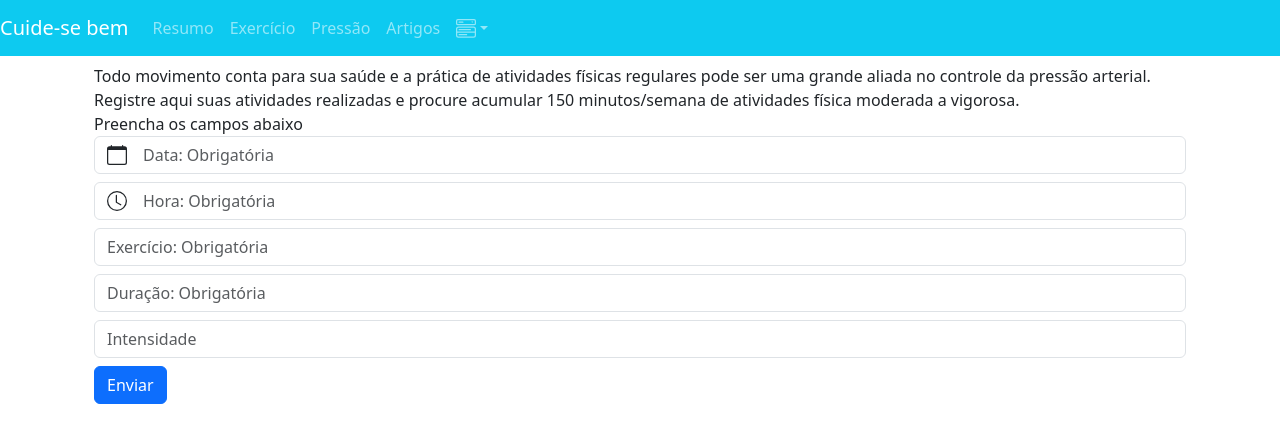
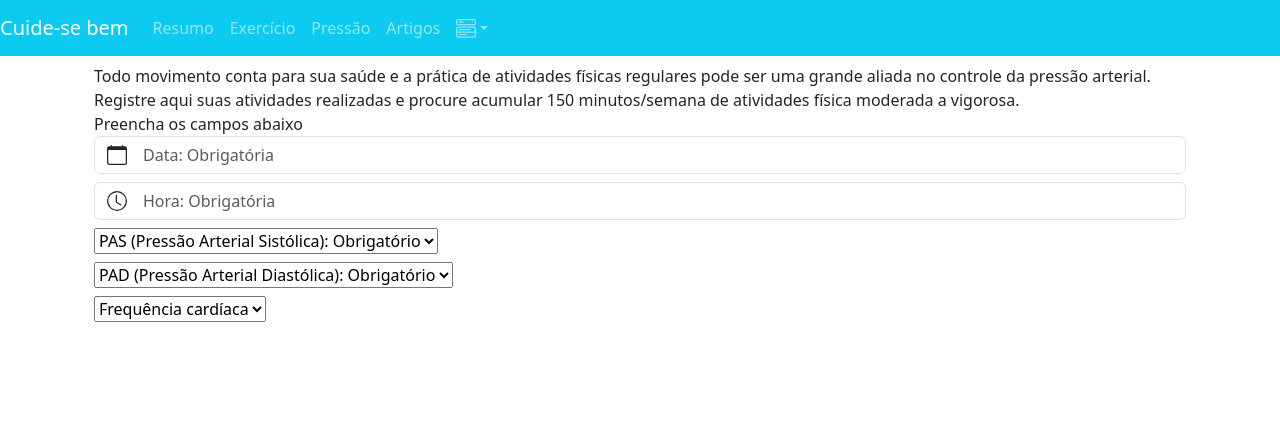
Before and after one commit to ranielisilveira/cuide-se-bem, a Vue app: page /pressureForm in a window 1280 px wide. Shown: the top 442 px of the page. Built offline with nearby package versions, Linux system fonts and the light colour scheme.

Commit message:
Adjust correct component bootstrap.vue

```diff
--- a/src/views/ExerciseForm.vue
+++ b/src/views/ExerciseForm.vue
@@ -25,6 +25,7 @@
       <b-form-select class="mb-6" v-model="selected" :options="optionsExercise">
       </b-form-select>
     </div>
+
     <div class="container mt-2">
       <b-form-select
         class="mb-6"
@@ -33,6 +34,7 @@
       >
       </b-form-select>
     </div>
+
     <div class="container mt-2">
       <b-form-select class="mb-6" v-model="selected" :options="intensity">
       </b-form-select>
--- a/src/views/PressureForm.vue
+++ b/src/views/PressureForm.vue
@@ -22,52 +22,18 @@
     </div>
 
     <div class="container mt-2">
-      <b-form-input
-        list="input-list"
-        placeholder="Exercício: Obrigatória"
-        class="mb-6"
-        :options="optionsExercise"
-      ></b-form-input>
-      <b-form-datalist
-        placeholder="Exercício: Obrigatória"
-        class="mb-6"
-        id="input-list"
-        :options="optionsExercise"
-      ></b-form-datalist>
+      <b-form-select class="mb-6" v-model="selected" :options="optionsPAS">
+      </b-form-select>
     </div>
 
     <div class="container mt-2">
-      <b-form-input
-        list="input-list"
-        placeholder="Duração: Obrigatória"
-        class="mb-6"
-        id="input-list"
-        :options="optionsDurationExercise"
-      ></b-form-input>
-      <b-form-datalist></b-form-datalist>
-    </div>
-
-    <!-- <div class="container mt-2">
-      <b-form-input list="input-list"></b-form-input>
-      <b-form-datalist
-        id="input-list"
-        :options="type"
-      ></b-form-datalist>
-    </div> -->
-
-    <div class="container mt-2">
-      <b-form-input
-        list="input-list"
-        id="input-list"
-        placeholder="Intensidade"
-        class="mb-6"
-        :options="intensity"
-      ></b-form-input>
-      <b-form-datalist></b-form-datalist>
+      <b-form-select class="mb-6" v-model="selected" :options="optionsPAD">
+      </b-form-select>
     </div>
 
     <div class="container mt-2">
-      <b-button variant="primary" class="mb-6">Enviar</b-button>
+      <b-form-select class="mb-6" v-model="selected" :options="heartRate">
+      </b-form-select>
     </div>
   </div>
 </template>
@@ -76,8 +42,32 @@
 export default {
   data() {
     return {
-      optionsExercise: ["Bicicleta", "Caminhada", "Corrida", "Musculação"],
-      optionsDurationExercise: ["30min", "1h", "1h:30min", "2h"],
+      selected: null,
+      optionsPAS: [
+        { text: "PAS (Pressão Arterial Sistólica): Obrigatório", value: null },
+        { text: "Menor que 85 mmHg", value: "85mmHg" },
+        { text: "Entre 85 e 89 mmHg", value: "85 e 89 mmHg" },
+        { text: "Entre 90 e 99 mmHg", value: "Dan90 e 99 mmHgça" },
+        { text: "Entre 100 e 109 mmHg", value: "100 e 109 mmHg" },
+        { text: "Maior ou igual a 110 mmHg", value: "110 mmHg" },
+        { text: "Menor que 90 mmHg", value: "90 mmHg" },
+      ],
+      optionsPAD: [
+        { text: "PAD (Pressão Arterial Diastólica): Obrigatório", value: null },
+        { text: "Menor que 130 mmHg", value: "130mmHg" },
+        { text: "Entre 130 e 139 mmHg", value: "130 e 139 mmHg" },
+        { text: "Entre 140 e 159 mmHg", value: "140 e 159 mmHg" },
+        { text: "Entre 160 e 179 mmHg", value: "160 e 179 mmHg" },
+        { text: "Maior ou igual a 180 mmHg", value: "180 mmHg" },
+        { text: "Menor que 140 mmHg", value: "140 mmHg" },
+      ],
+      heartRate: [
+        { text: "Frequência cardíaca", value: null },
+        { text: "120 a 140 bpm", value: "120 a 140 bpm" },
+        { text: "80 a 100 bpm", value: "80 a 100 bpm" },
+        { text: "70 a 80 bpm", value: "70 a 80 bpm" },
+        { text: "50 a 60 bpm", value: "50 a 60 bpm" },
+      ],
     };
   },
 };
```
